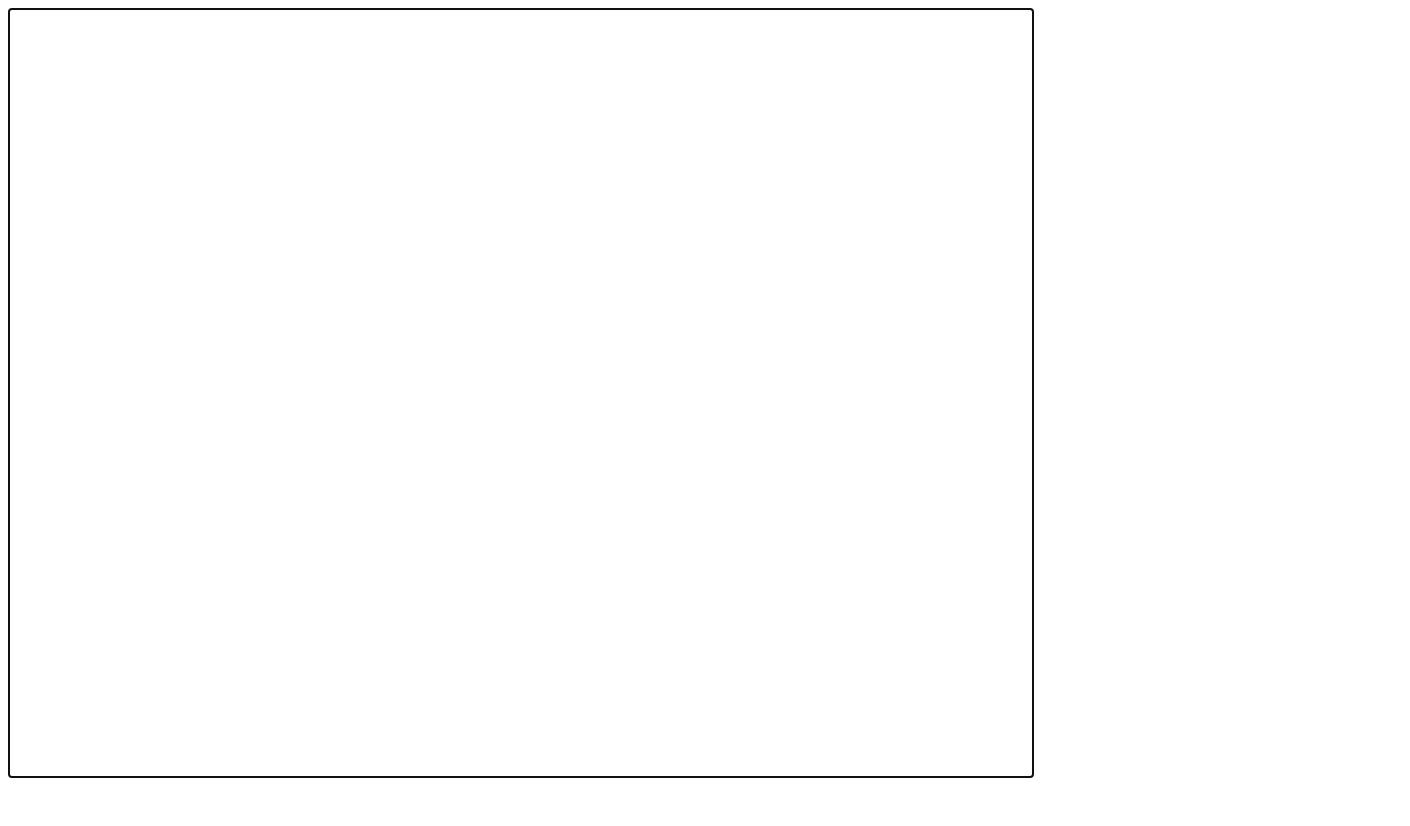
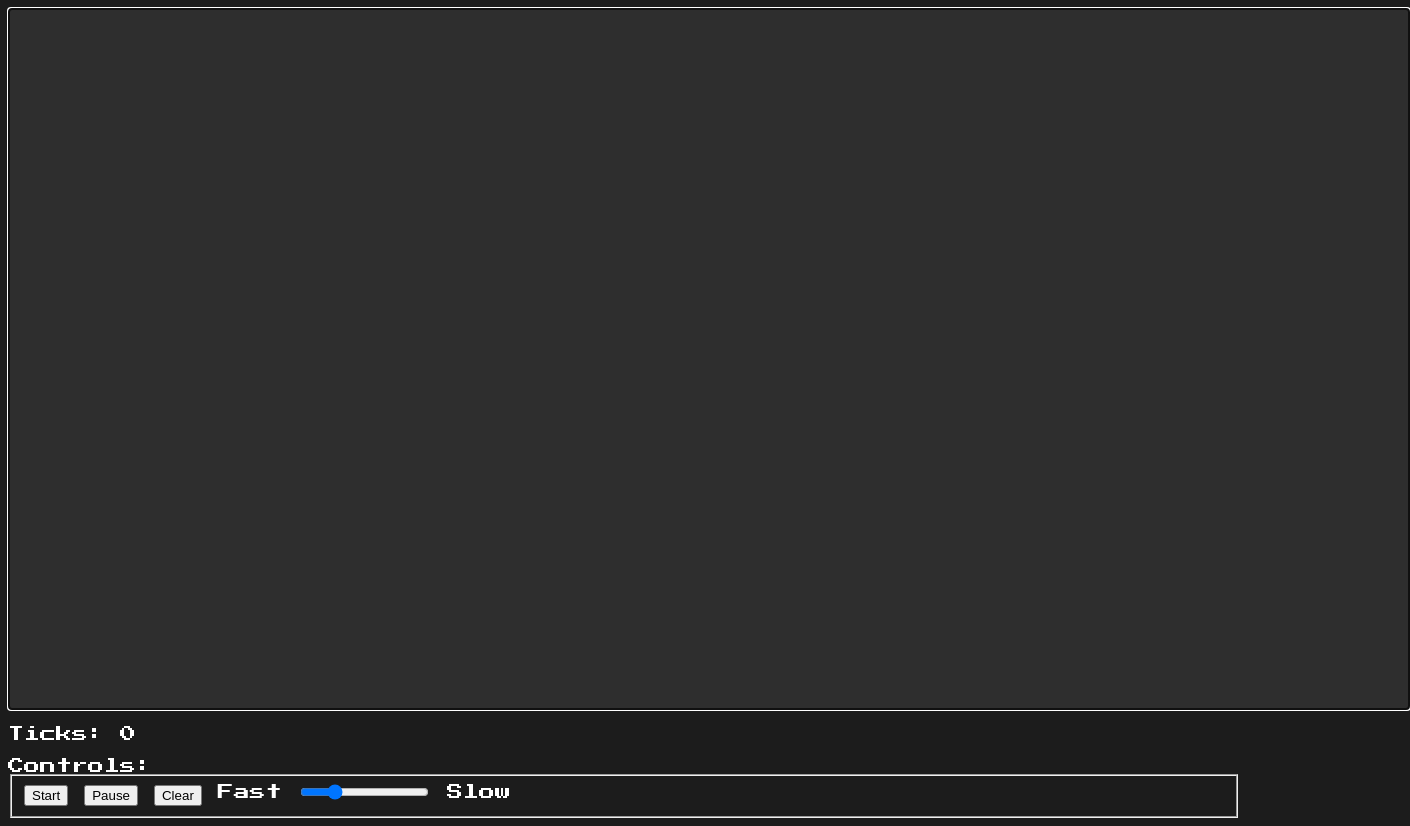
Before and after one commit to cyuanscript/Game-of-Life, a plain HTML site: page index.html in a window 1280 px wide. Shown: the whole page, 1410 px wide, since content can reach past the window. Before the commit the page ends 800 px from the top, so only its background shows below. Drawn offline with Linux system fonts and the light colour scheme.

Commit message:
implemented styles, buttons, and started automata

```diff
--- a/automata.js
+++ b/automata.js
@@ -2,5 +2,54 @@ class Automata {
     constructor(game) {
         Object.assign(this, {game})
 
+        this.automata = [];
+        this.height = 100;
+        this.width = 200;
+
+        this.tickCount = 0;
+        this.ticks = 0;
+
+        this.speed = parseInt(document.getElementById("speed").ariaValueMax, 10);
+        this.isRunning = false;
+
+        for (let i = 0; i < this.width; i++) {
+            this.automata.push([])
+            for (let j = 0; j < this.height; j++) {
+                this.automata[i][j] = 0
+            }
+        }
+
+        document.getElementById("start").onclick = e => {this.isRunning = true}
+        document.getElementById("pause").onclick = e => {this.isRunning = false}
+        document.getElementById("clear").onclick = e => {this.clear()}
+
+    }
+
+    clear() {
+        this.tickCount = 0;
+        this.ticks = 0;
+        this.isRunning = false;
+        document.getElementById("ticks").innerHTML = "Ticks: " + this.ticks
+        for (let i = 0; i < this.height; i++) {
+            for (let j = 0; j < this.width; j++) {
+                this.automata[i][j] = 0
+            }
+        }
+    }
+
+    update() {
+
+    }
+
+    draw(ctx) {
+        let size = 8;
+        let gap = 1;
+        ctx.fillStyle = "White";
+        for (let col = 0; col < this.width; col++) {
+            for (let row = 0; row < this.height; row++) {
+                let cell = this.automata[col][row];
+                if (cell) ctx.fillRect(col * size + gap, row * size + gap, size - 2 * gap, size - 2 * gap);
+            }
+        }
     }
 }
--- a/index.html
+++ b/index.html
@@ -2,15 +2,32 @@
 <html>
 <head>
     <meta charset="utf-8">
-    <title>Game Project Title Goes Here</title>
-
+    <title>John Conway's "Game of Life"</title>
+    <link rel="stylesheet" href="style.css" />
+    <link rel="stylesheet" href="https://fonts.googleapis.com/css?family=Press+Start+2P" />
     <script type="text/javascript" src="./assetmanager.js"></script>
     <script type="text/javascript" src="./timer.js"></script>
+    <script type="text/javascript" src="./automata.js"></script>
     <script type="text/javascript" src="./gameengine.js"></script>
     <script type="text/javascript" src="./util.js"></script>
     <script type="text/javascript" src="./main.js"></script>
 </head>
 <body>
-    <canvas id="gameWorld" width="1024" height="768" style="background: white; border: 1px solid black" tabindex="0" autofocus></canvas>
+    <canvas id="gameWorld" width="1400" height="700" style="background: #2e2e2e; border: 1px solid black" tabindex="0" autofocus></canvas>
+    <div>
+        <br>
+        <div id="ticks">Ticks: 0</div>
+        <br>
+
+        Controls:
+        <fieldset style="width: 1200px">
+            <input type="button" id="start" value="Start">
+            <input type="button" id="pause" value="Pause">
+            <input type="button" id="clear" value="Clear">
+            <label for="speed">Fast</label>
+            <input type="range" id="speed" min="1" max="120" value="30" step="1">
+            <label for="speed">Slow</label>
+        </fieldset>
+    </div>
 </body>
 </html>
--- a/main.js
+++ b/main.js
@@ -8,5 +8,7 @@ ASSET_MANAGER.downloadAll(() => {
 
 	gameEngine.init(ctx);
 
+    gameEngine.addEntity(new Automata(gameEngine));
+
 	gameEngine.start();
 });
--- /dev/null
+++ b/style.css
@@ -0,0 +1,11 @@
+html,
+body {
+    background-color: #1c1c1c;
+    font-family: 'Press Start 2P', serif;
+    color: white;
+}
+
+label {
+    font-family: 'Press Start 2P', serif;
+    color: white;
+}
```
